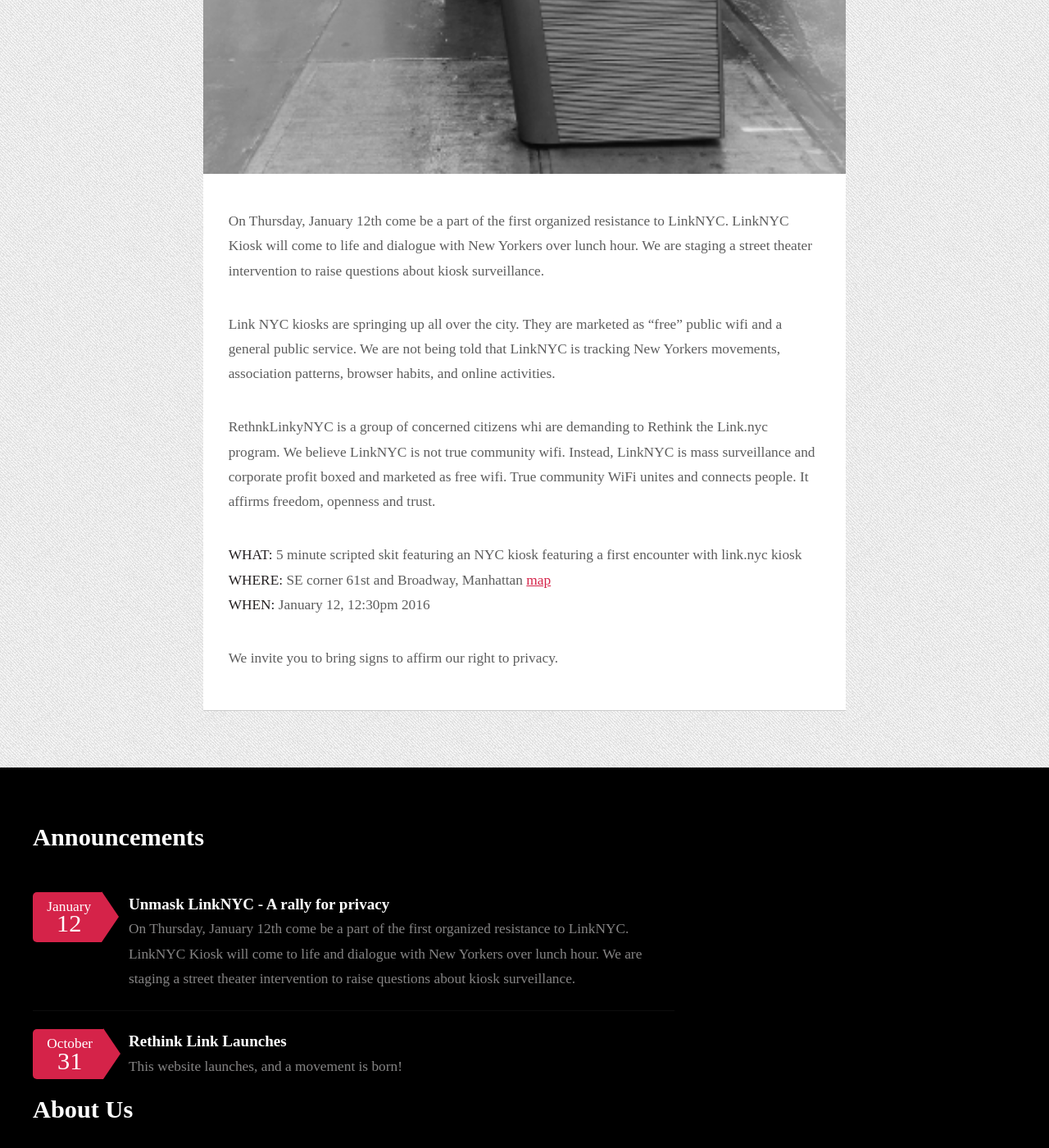
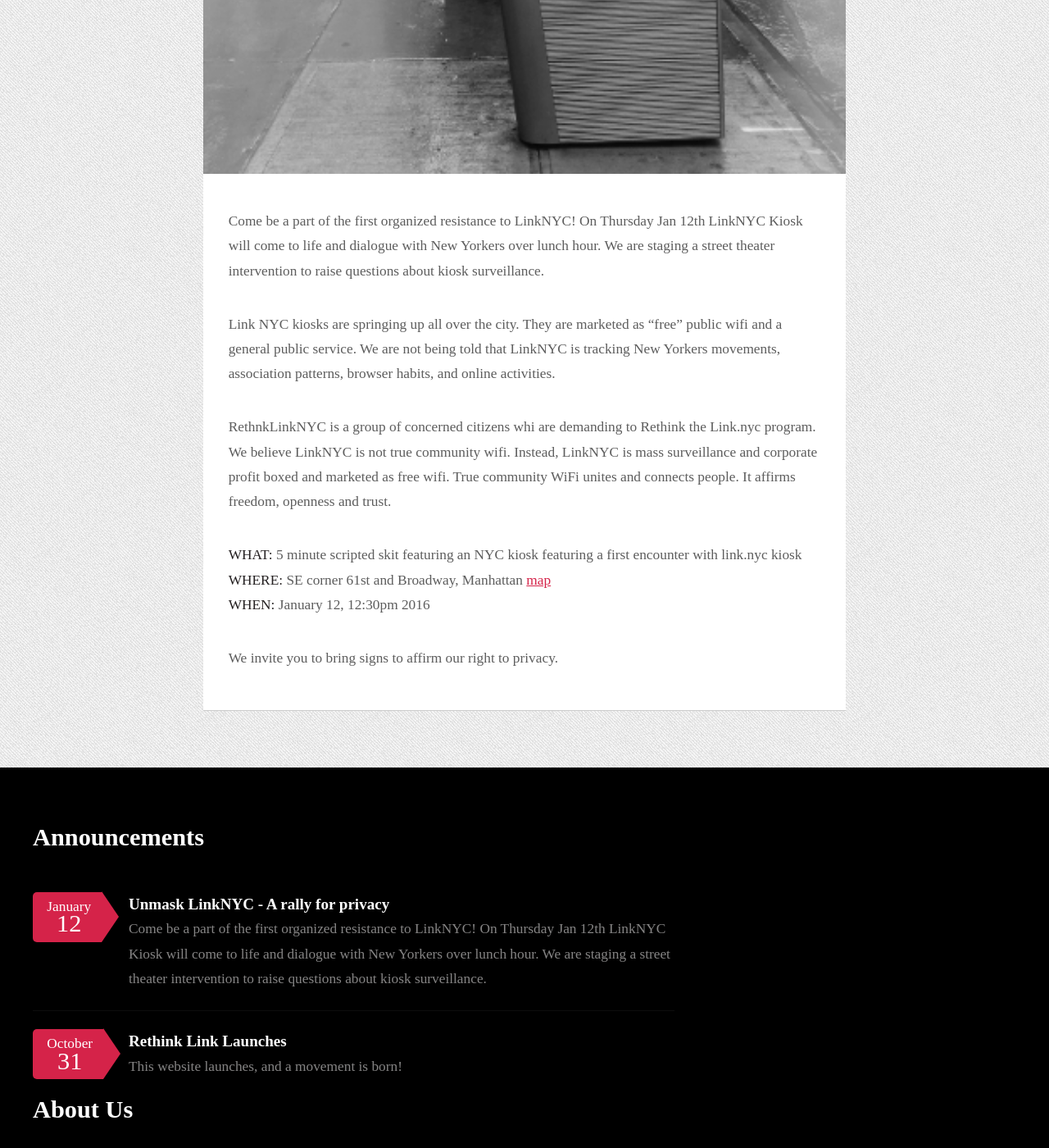
Before and after one commit to rethinklinknyc/rethinklinknyc.github.io, a Jekyll site: the page built from _posts/2017-01-12-rally-for-privacy.md, in a window 1280 px wide and 1400 px high, scrolled down 1568 px. Shown: the whole window at 82% size. Built offline with Jekyll 4.4.1, drawn with Linux system fonts in a browser that asks for light colours; some web fonts are replaced.

```diff
--- a/_posts/2017-01-12-rally-for-privacy.md
+++ b/_posts/2017-01-12-rally-for-privacy.md
@@ -4,11 +4,11 @@
 layout: post
 ---
 
-On Thursday, January 12th come be a part of the first organized resistance to LinkNYC. LinkNYC Kiosk will come to life and dialogue with New Yorkers over lunch hour. We are staging a street theater intervention to raise questions about kiosk surveillance.
+Come be a part of the first organized resistance to LinkNYC! On Thursday Jan 12th LinkNYC Kiosk will come to life and dialogue with New Yorkers over lunch hour. We are staging a street theater intervention to raise questions about kiosk surveillance.
 
 Link NYC kiosks are springing up all over the city. They are marketed as “free” public wifi and a general public service. We are not being told that LinkNYC is tracking New Yorkers movements, association patterns, browser habits, and online activities.
 
-RethnkLinkyNYC is a group of concerned citizens whi are demanding to Rethink the Link.nyc program. We believe LinkNYC is not true community wifi. Instead, LinkNYC is mass surveillance and corporate profit boxed and marketed as free wifi. True community WiFi unites and connects people. It affirms freedom, openness and trust.
+RethnkLinkNYC is a group of concerned citizens whi are demanding to Rethink the Link.nyc program. We believe LinkNYC is not true community wifi. Instead, LinkNYC is mass surveillance and corporate profit boxed and marketed as free wifi. True community WiFi unites and connects people. It affirms freedom, openness and trust.
 
 **WHAT:**     5 minute scripted skit featuring an NYC kiosk featuring a first encounter with link.nyc kiosk<br>
 **WHERE:**    SE corner 61st and Broadway, Manhattan [map](http://www.openstreetmap.org/node/3269834178#map=19/40.76953/-73.98190)<br>
```
